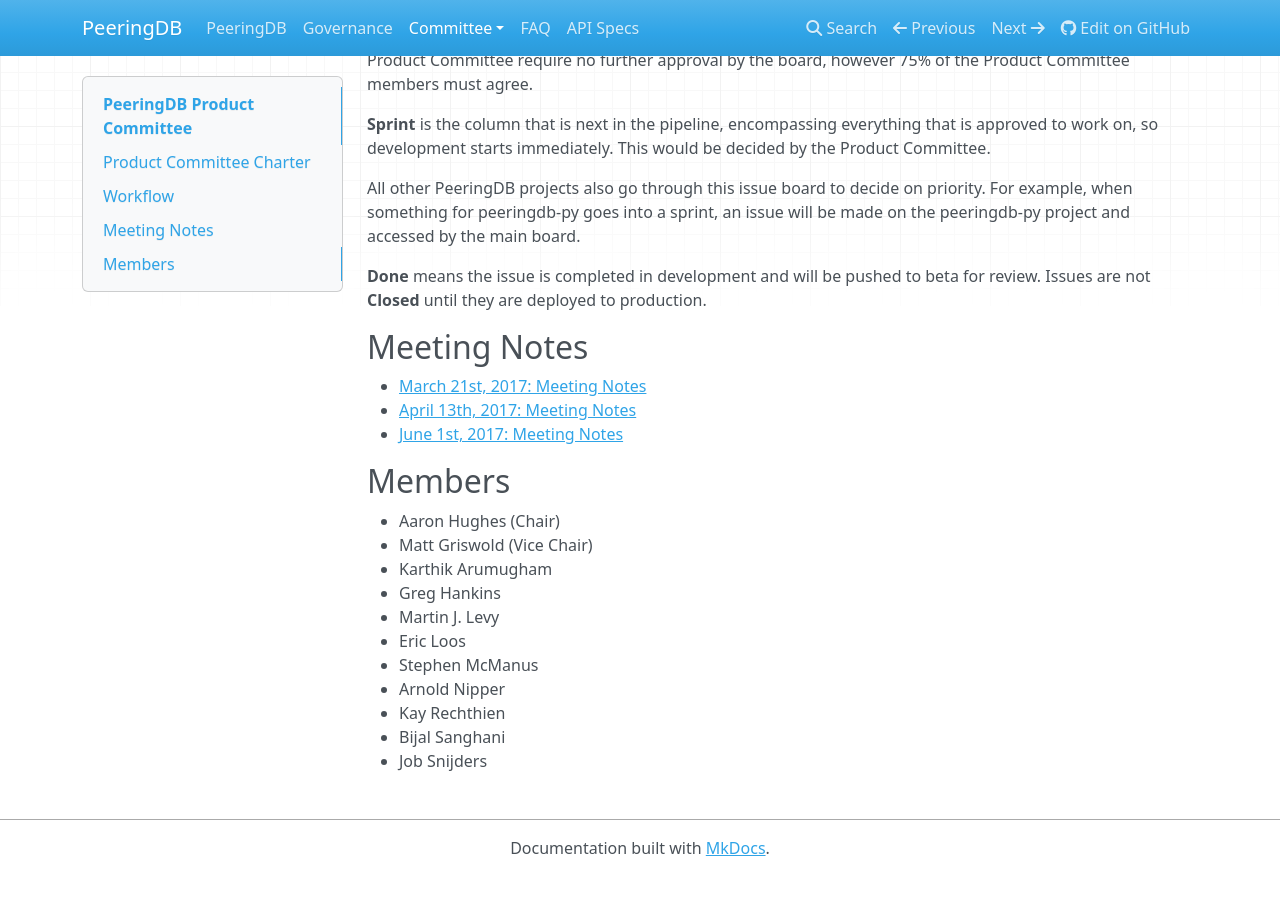
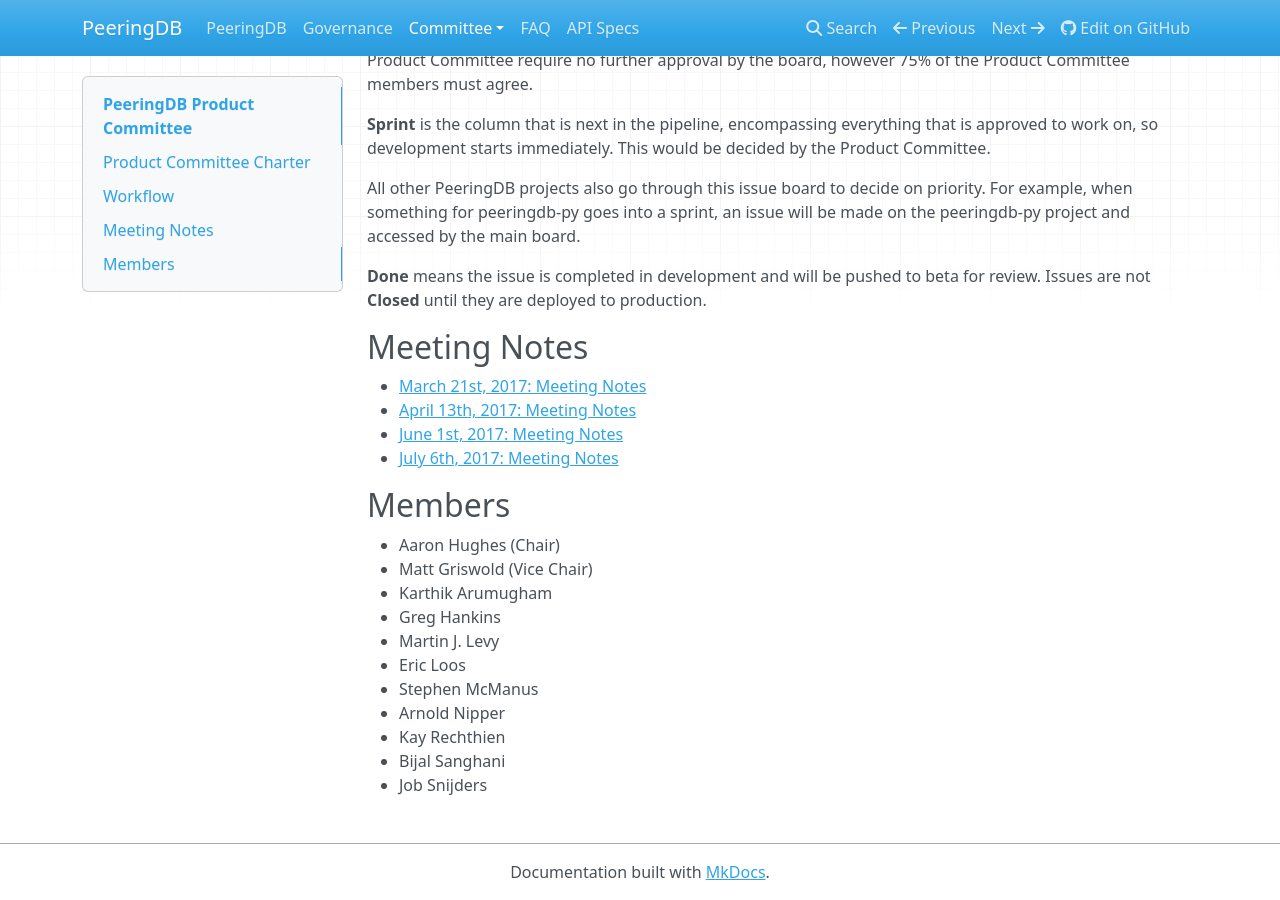
Before and after one commit to peeringdb/docs, an MkDocs documentation site: the page built from docs/committee/product/index.md, in a window 1280 px wide and 900 px high, scrolled down 1962 px. Built offline with MkDocs 1.6.1, drawn with Linux system fonts in a browser that asks for light colours; nearby versions of some CDN libraries; old or Windows-style settings are respelled for this version of MkDocs; before the commit the page ends 2838 px from its top, so only the background shows below that.

Commit message:
Add 2017-07-06 meeting notes

```diff
--- a/docs/committee/product/index.md
+++ b/docs/committee/product/index.md
@@ -13,6 +13,7 @@
 - [March 21st, 2017: Meeting Notes](notes/2017-03-21_Product_Committee_Notes.pdf)
 - [April 13th, 2017: Meeting Notes](notes/2017-04-13_Product_Committee_Notes.pdf)
 - [June 1st, 2017: Meeting Notes](notes/2017-06-01_Product_Committee_Notes.pdf)
+- [July 6th, 2017: Meeting Notes](notes/2017-07-06_Product_Committee_Notes.pdf)
 
 ## Members
 - Aaron Hughes (Chair)
```
Also changed, not shown: 1 other file.
